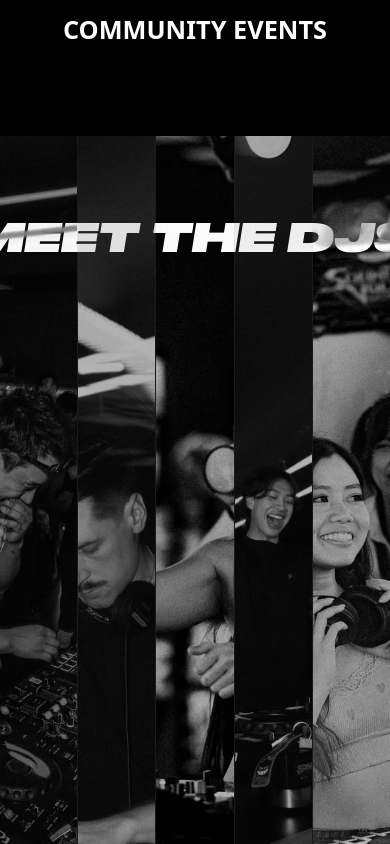
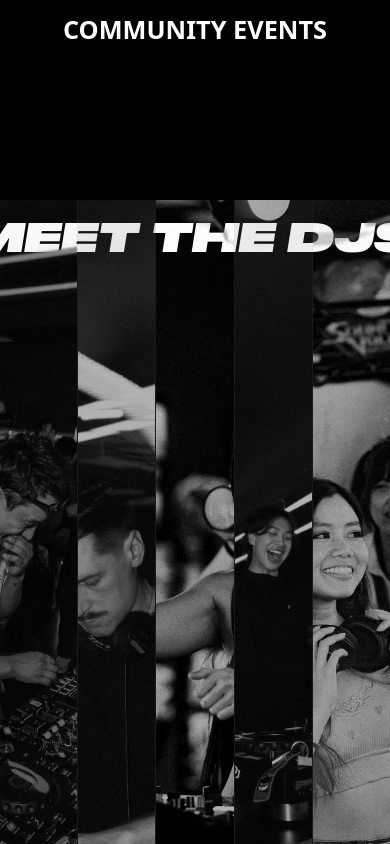
Before and after one commit to desgnmate/spnhaus, a Next.js app: page / in a window 390 px wide. Shown: the part 3240-4084 px from the top of the page. Built offline with nearby package versions, Linux system fonts and the light colour scheme.

Commit message:
style: add top padding to AboutStrip for section gap

```diff
--- a/src/components/AboutStrip.tsx
+++ b/src/components/AboutStrip.tsx
@@ -81,7 +81,7 @@ export default function AboutStrip() {
     return (
         <section
             ref={sectionRef}
-            className="relative bg-black w-full overflow-hidden h-screen"
+            className="relative bg-black w-full overflow-hidden h-screen pt-16 md:pt-24"
         >
             {/* Image strip */}
             <div className="flex gap-0 w-full h-full">
```
